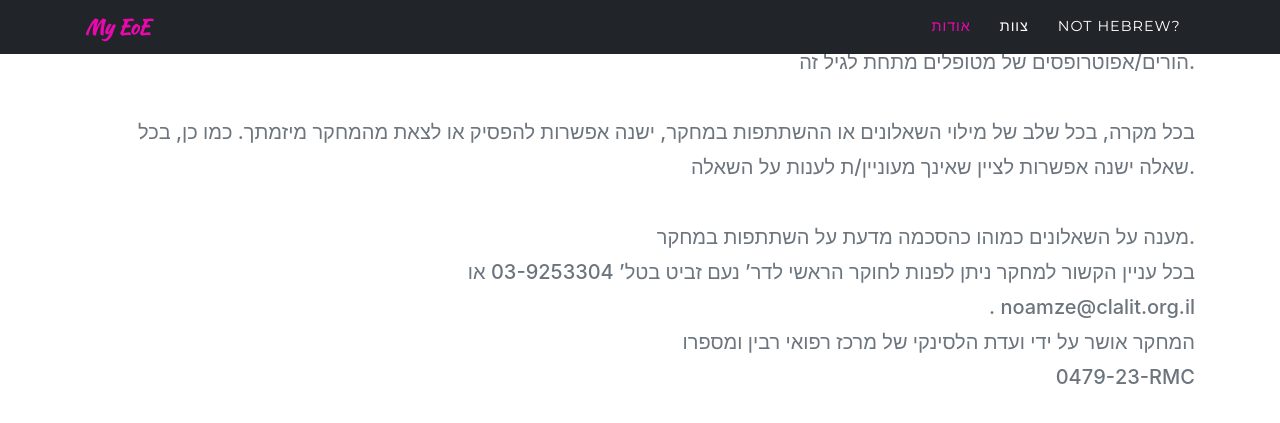
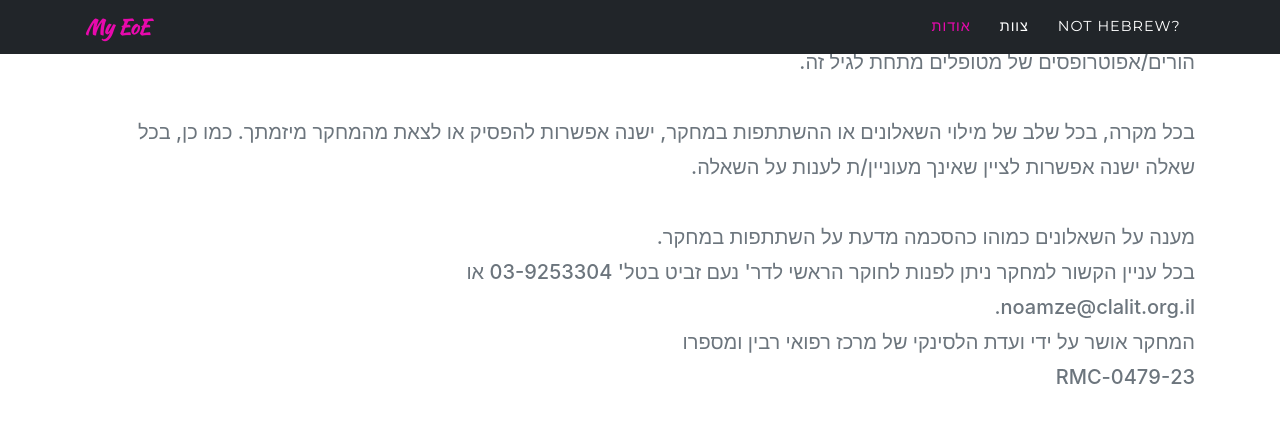
Before and after one commit to my-eoe/my-eoe.github.io, a Jekyll site: the page built from hebrew.md, in a window 1280 px wide and 900 px high, scrolled down 1494 px, cut to the strip 0-446 px from the top of the window. Shown: the top 423 px of the strip. Built offline with Jekyll 4.4.1, drawn with Linux system fonts in a browser that asks for light colours; some web fonts are replaced.

Commit message:
Fix rtl for he

```diff
--- a/_data/sitetext.yml
+++ b/_data/sitetext.yml
@@ -89,7 +89,7 @@ timeline:
 <br/>
 בכל עניין הקשור למחקר ניתן לפנות לחוקר הראשי לדר' נעם זביט בטל' 03-9253304 או
 <br/>
-. noamze@clalit.org.il
+noamze@clalit.org.il.
       <br/>
       המחקר אושר על ידי ועדת הלסינקי של מרכז רפואי רבין ומספרו
       <br/>
--- a/_includes/timeline.html
+++ b/_includes/timeline.html
@@ -1,11 +1,14 @@
 <!-- About -->
-  <section class="page-section" id="{{ site.data.sitetext.timeline.section | default: "about" }}">
+<section class="page-section" id="{{ site.data.sitetext.timeline.section | default: 'about' }}">
     <div class="container">
       <div class="row">
         <div class="col-lg-12 text-center">
           <h2 class="section-heading text-uppercase">{{ site.data.sitetext.timeline.title[include.locale] | markdownify | default: "About" }}</h2>
           {%- if include.locale == "he" -%}
-          <h3 class="section-subheading text-muted text-right">{{ site.data.sitetext.timeline.text[include.locale] | markdownify | default: "timeline"}}</h3>
+          <h3 class="section-subheading text-muted text-right">
+          <p style="direction:rtl">
+            {{ site.data.sitetext.timeline.text[include.locale] }}
+          </p>
           {%- else -%}
           <h3 class="section-subheading text-muted">{{ site.data.sitetext.timeline.text[include.locale] | markdownify | default: "timeline"}}</h3>
           {% endif %}
@@ -34,7 +37,7 @@
               {% endif %}
             {%- endif -%}
               <div class="timeline-image">
-                <img class="rounded-circle img-fluid" src="{{ event.image }}" alt="{{ event.alt | default: ""}}">
+                <img class="rounded-circle img-fluid" src="{{ event.image }}" alt="{{ event.alt | default: ''}}">
               </div>
               <div class="timeline-panel">
                 <div class="timeline-heading">
```
